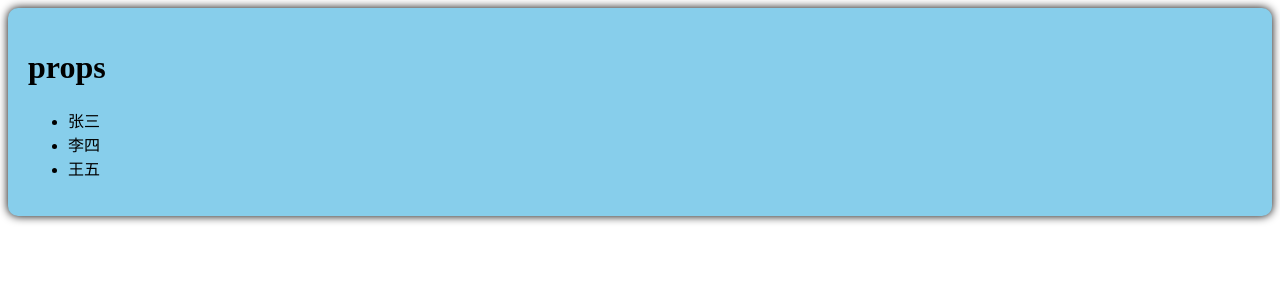
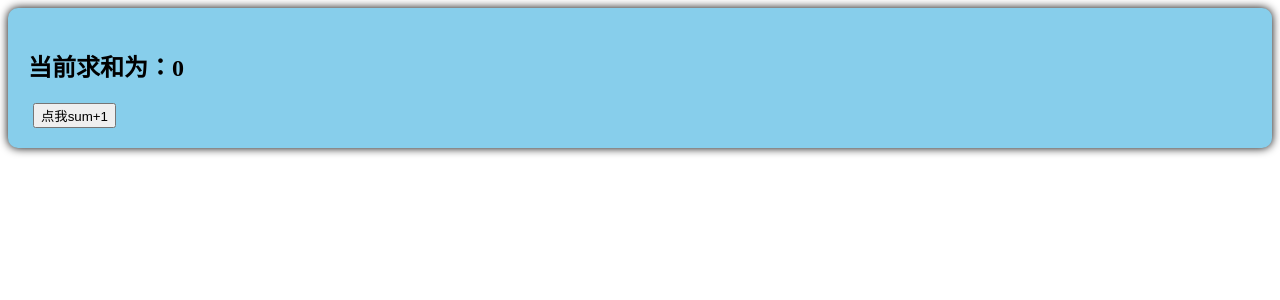
Before and after one commit to Mht-2025/Vue3-test, a Vue app: page / in a window 1280 px wide. Shown: the top 300 px of the page. Built offline with nearby package versions, Linux system fonts and the light colour scheme; the HTML template or start-up script is replaced by a standard one.

Commit message:
生命周期

```diff
--- a/src/App.vue
+++ b/src/App.vue
@@ -1,22 +1,15 @@
 <template>
-    <PersonInfo :list="persons" />
+  <Person v-if="isShow" />
 </template>
-<!--
-在 <script setup> 中，
- 通过 import PersonInfo from './components/PersonInfo.vue' 引入了 PersonInfo 组件。
-使用 <PersonInfo /> 标签将该组件嵌套到当前组件（App.vue）的模板中
--->
+
 <script lang="ts" setup name="App">
-  import PersonInfo from './components/PersonInfo.vue'
-  import { type Persons} from './types/index'
-  import {reactive} from 'vue'
-  const persons = reactive<Persons>([
-     {id:'e98219e12',name:'张三',age:18},
-      {id:'e98219e13',name:'李四',age:19},
-       {id:'e98219e14',name:'王五',age:20}
-     ])
+import Person from "./components/Person.vue";
+import { ref, onMounted } from "vue";
+
+const isShow = ref(true);
+
+// 挂载完毕
+onMounted(() => {
+  console.log("父---挂载完毕");
+});
 </script>
-
-<style>
-
-</style>
--- /dev/null
+++ b/src/components/Person.vue
@@ -0,0 +1,67 @@
+<template>
+  <div class="person">
+    <h2>当前求和为：{{ sum }}</h2>
+    <button @click="add">点我sum+1</button>
+  </div>
+</template>
+
+<script lang="ts" setup name="Person">
+import {
+  ref,
+  onBeforeMount,
+  onMounted,
+  onBeforeUpdate,
+  onUpdated,
+  onBeforeUnmount,
+  onUnmounted,
+} from "vue";
+
+// 数据
+const sum = ref(0);
+// 方法
+function add() {
+  sum.value += 1;
+}
+// 创建
+console.log("创建");
+
+// 挂载前
+onBeforeMount(() => {
+  console.log("挂载前");
+});
+// 挂载完毕
+onMounted(() => {
+  console.log("子---挂载完毕");
+});
+// 更新前
+onBeforeUpdate(() => {
+  console.log("更新前");
+});
+// 更新完毕
+onUpdated(() => {
+  console.log("更新完毕");
+});
+// 卸载前
+onBeforeUnmount(() => {
+  // console.log('卸载前')
+});
+// 卸载完毕
+onUnmounted(() => {
+  // console.log('卸载完毕')
+});
+</script>
+
+<style scoped>
+.person {
+  background-color: skyblue;
+  box-shadow: 0 0 10px;
+  border-radius: 10px;
+  padding: 20px;
+}
+button {
+  margin: 0 5px;
+}
+li {
+  font-size: 20px;
+}
+</style>
--- a/src/components/PersonInfo.vue
+++ /dev/null
@@ -1,49 +0,0 @@
-<template>
-  <div class="person">
-   <h1>props</h1>
-    <ul>
-      <li v-for="p in list" :key="p.id">{{ p.name }}</li>
-    </ul>
-  </div>
-</template>
-
-<script setup lang="ts" name="PersonInfo">
-  import { type Persons} from '../types/index'
-  import { defineProps , withDefaults} from 'vue';
-  //接受list
-  // defineProps(['list'])
-
-  // 接受list，并限制规范
-  // defineProps<{list:Persons}>()
-
-  // 接受list + 限制规范 + 限制必要性 + 制定默认值
-  // withDefaults 是 Vue 3 中的一个 API，
-  // 用于为组件的 props 设置默认值
-  // 默认值的规则
-  // 如果 prop 的类型是对象或数组，
-  // 默认值必须是一个返回该类型的函数。
-  // 基本类型（如字符串、数字、布尔值）可以直接赋值。
-
-  withDefaults(defineProps<{list?:Persons}>(),{
-    //默认值注意格式，需要是一个函数，返回一个值
-   list:()=> [{id:'e98219e12',name:'妹妹',age:92}]
-  })
-
-  // 接受list，并将props保存起来
-  // const x=  defineProps(['list'])
-  // console.log(x.list);
-
-</script>
-
-<style scoped>
-
-  .person {
-    background-color: skyblue;
-    box-shadow: 0 0 10px;
-    border-radius: 10px;
-    padding: 20px;
-  }
-  button {
-    margin: 0 5px;
-  }
-</style>
```
